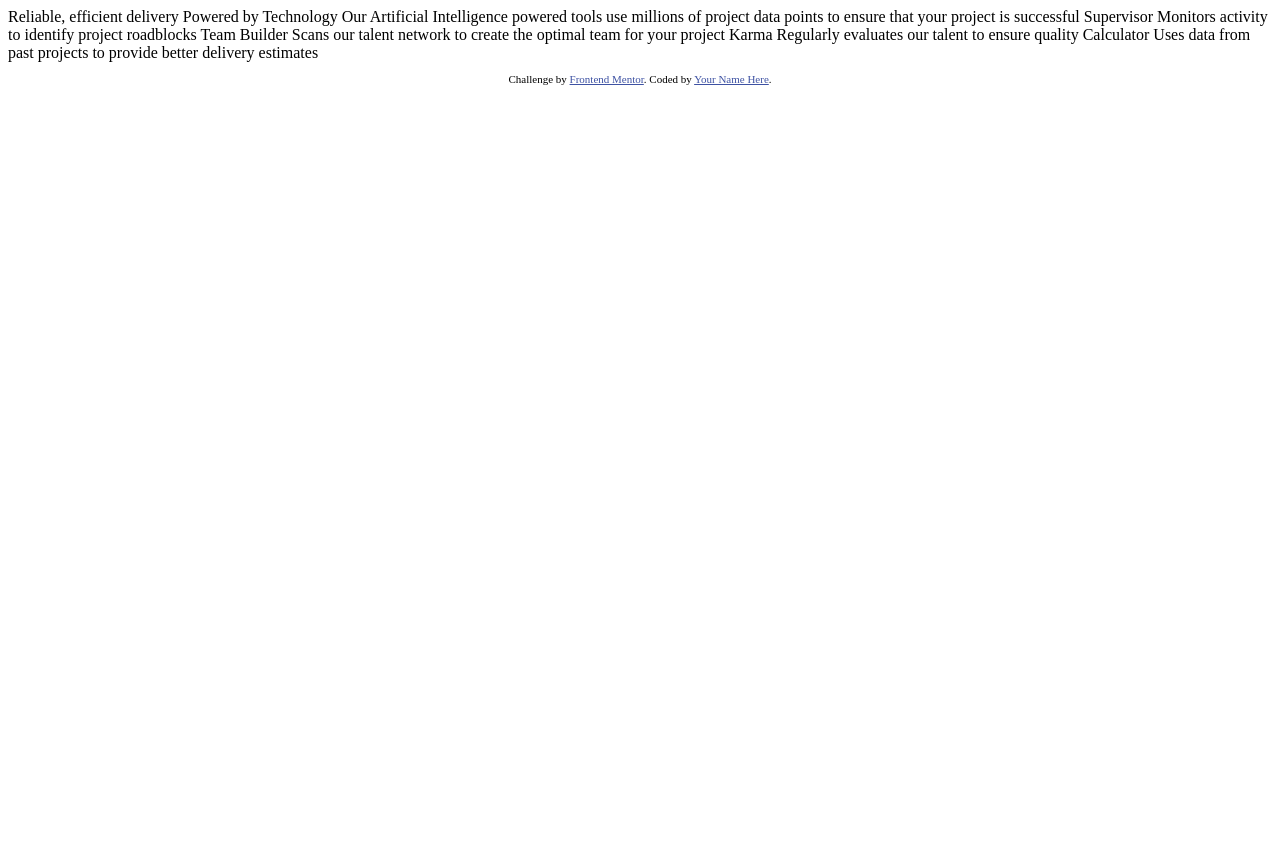
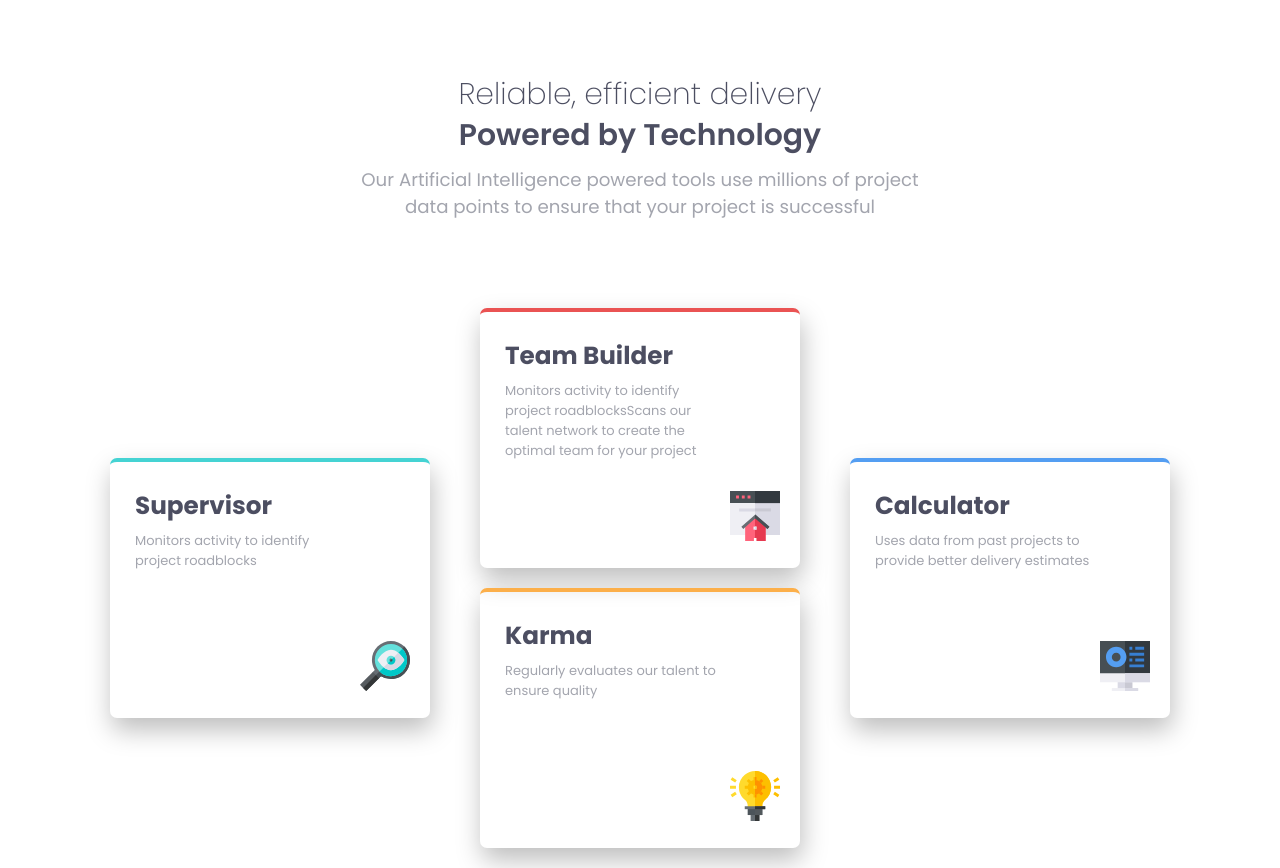
Before and after one commit to mohamed-ashif-m/Project_8, a plain HTML site: page four-card-feature-section-master/index.html in a window 1280 px wide. Before the commit the page ends 800 px from the top, so only its background shows below. Drawn offline with Linux system fonts and the light colour scheme.

Commit message:
Update index.html

```diff
--- a/four-card-feature-section-master/index.html
+++ b/four-card-feature-section-master/index.html
@@ -3,43 +3,41 @@
 <head>
   <meta charset="UTF-8">
   <meta name="viewport" content="width=device-width, initial-scale=1.0"> <!-- displays site properly based on user's device -->
-
+  <link rel="stylesheet" href="style.css">
   <link rel="icon" type="image/png" sizes="32x32" href="./images/favicon-32x32.png">
 
   <title>Frontend Mentor | Four card feature section</title>
-
-  <!-- Feel free to remove these styles or customise in your own stylesheet 👍 -->
-  <style>
-    .attribution { font-size: 11px; text-align: center; }
-    .attribution a { color: hsl(228, 45%, 44%); }
-  </style>
 </head>
 <body>
+  <header>
+    <h1 class="head">Reliable, efficient delivery</h1>
+    <h1 class="headi">Powered by Technology</h1>
+    <p class="para"> Our Artificial Intelligence powered tools use millions of project data points
+      to ensure that your project is successful</p>
+  </header>
+  <div class="card-main">
+    <div class="card card0">
+      <h1 class="card-head">Supervisor</h1>
+      <h1 class="card-sub">Monitors activity to identify project roadblocks</h1>
+      <img class="card-img" src="./images/icon-supervisor.svg" alt="abcd">
+    </div>
+    <div class="card card1">
+      <h1 class="card-head">Team Builder</h1>
+      <h1 class="card-sub">Monitors activity to identify project roadblocksScans our talent network to create the optimal team for your project</h1>
+      <img class="card-img" src="./images/icon-team-builder.svg" alt="abcd">
+    </div>
+    <div class="card card2">
+      <h1 class="card-head">Karma</h1>
+      <h1 class="card-sub"> Regularly evaluates our talent to ensure quality</h1>
+      <img class="card-img" src="./images/icon-karma.svg" alt="abcd">
+    </div>
+    <div class="card card3">
+      <h1 class="card-head">Calculator</h1>
+      <h1 class="card-sub">Uses data from past projects to provide better delivery estimates</h1>
+      <img class="card-img" src="./images/icon-calculator.svg" alt="abcd">
+    </div>
 
-  Reliable, efficient delivery
-  Powered by Technology
+  </div>
 
-  Our Artificial Intelligence powered tools use millions of project data points
-  to ensure that your project is successful
-
-  Supervisor
-  Monitors activity to identify project roadblocks
-
-  Team Builder
-  Scans our talent network to create the optimal team for your project
-
-  Karma
-  Regularly evaluates our talent to ensure quality
-
-  Calculator
-  Uses data from past projects to provide better delivery estimates
-
-
-  <footer>
-    <p class="attribution">
-      Challenge by <a href="https://www.frontendmentor.io?ref=challenge" target="_blank">Frontend Mentor</a>.
-      Coded by <a href="#">Your Name Here</a>.
-    </p>
-  </footer>
 </body>
 </html>
```
